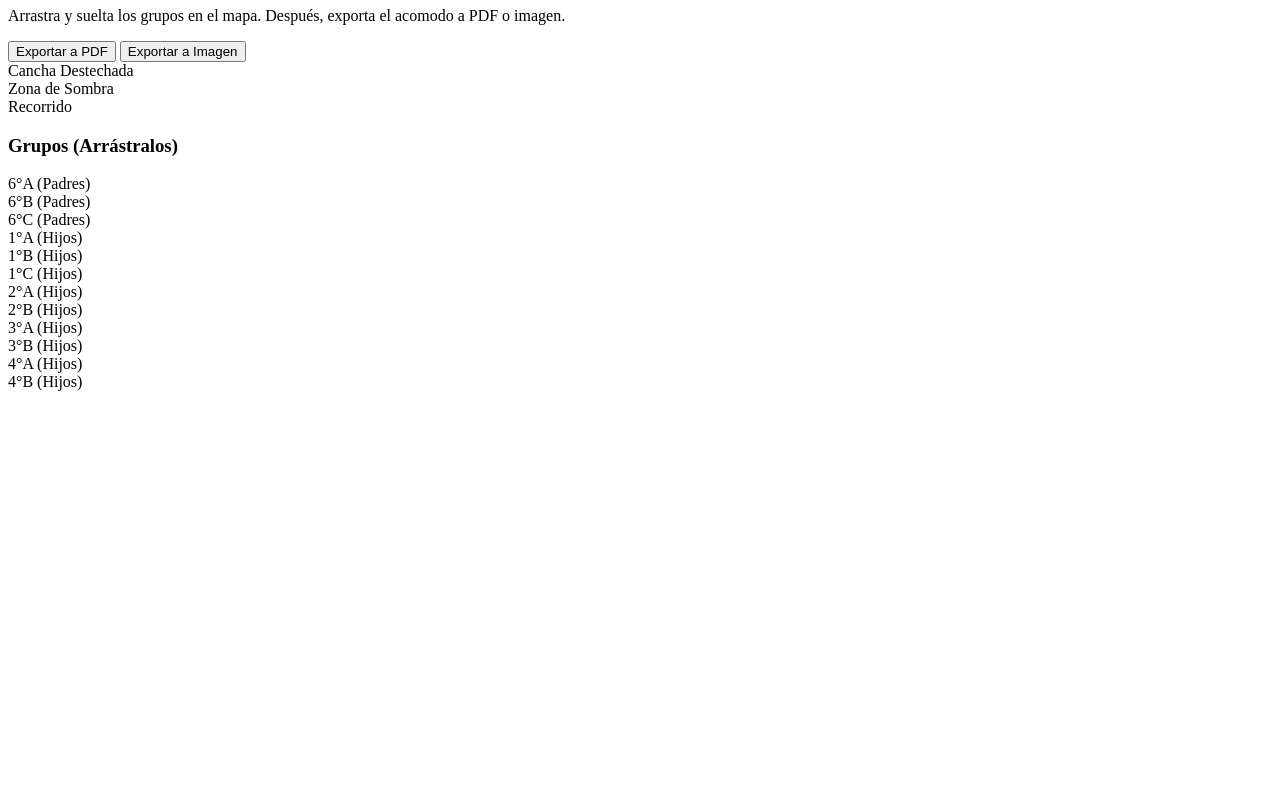
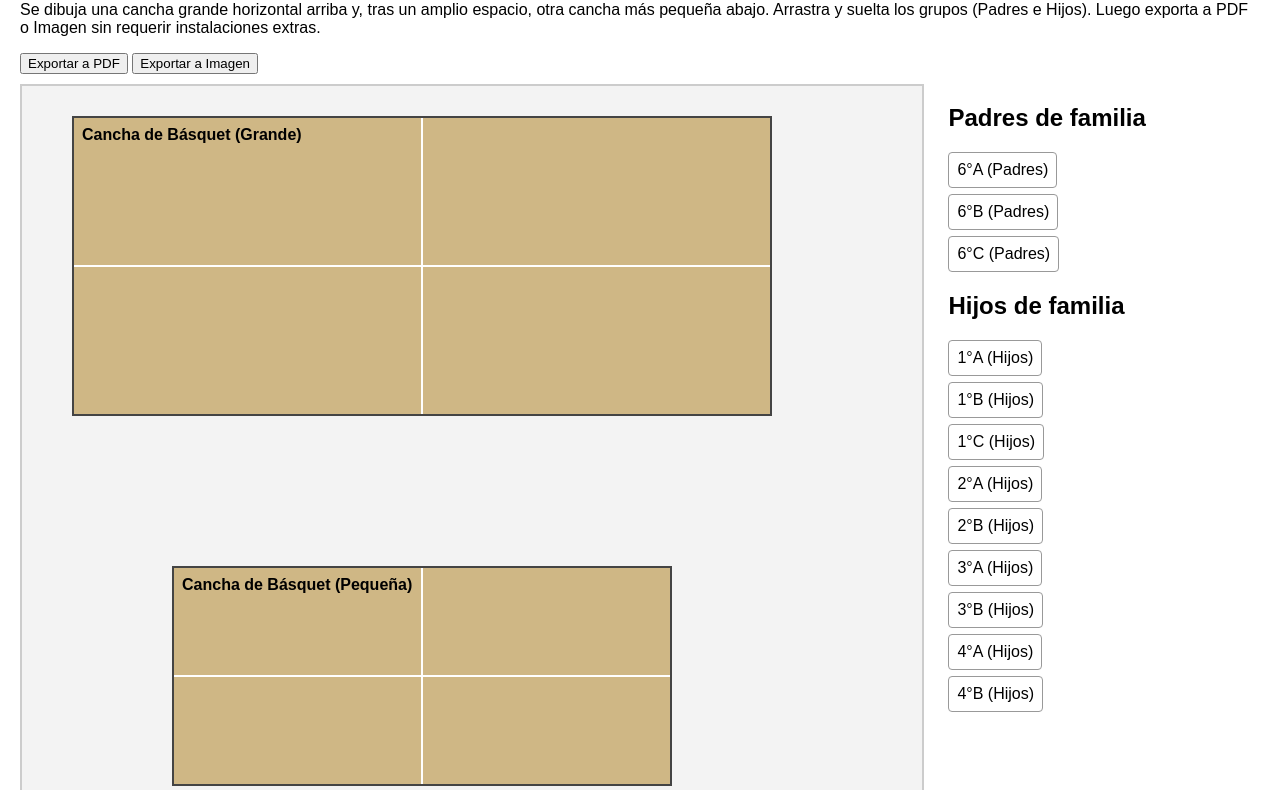
Before and after one commit to EMC-Yermo/Planeo, a plain HTML site: page index.html in a window 1280 px wide. Shown: the part 73-863 px from the top of the page. Before the commit the page ends 800 px from the top, so only its background shows below. Drawn offline with nearby package versions, Linux system fonts and the light colour scheme.

Commit message:
Add files via upload

```diff
--- a/css/style.css
+++ b/css/style.css
@@ -0,0 +1,153 @@
+/* Estilos básicos */
+body {
+    font-family: Arial, sans-serif;
+    margin: 20px;
+  }
+
+  h1 {
+    margin-bottom: 10px;
+  }
+
+  .buttons-container {
+    margin-bottom: 10px;
+  }
+
+  /* Contenedor principal (mapa con dos canchas) */
+  #map-container {
+    width: 900px;      /* más ancho para acomodar líneas */
+    height: 800px;     /* más alto para dos canchas separadas */
+    border: 2px solid #ccc;
+    position: relative;
+    background-color: #f3f3f3;
+    display: inline-block;
+    vertical-align: top;
+    overflow: hidden;
+  }
+
+  /* CANCHAS DE BÁSQUET (BASE) */
+  .court {
+    position: absolute;
+    background-color: #cfb785; /* color base del “parquet” */
+    border: 2px solid #444;
+    box-sizing: border-box;
+    overflow: hidden;
+  }
+
+  /* Etiqueta dentro de cada cancha */
+  .label {
+    position: absolute;
+    top: 8px;
+    left: 8px;
+    color: #000;
+    font-weight: bold;
+    z-index: 1;
+  }
+
+  /*
+   * Líneas principales de la cancha (horizontal):
+   * - Línea central horizontal
+   * - Línea central vertical
+   * - Círculos (arco) en mitad
+   * - Paint area (área de la canasta)
+   */
+  .court::before,
+  .court::after {
+    content: "";
+    position: absolute;
+    background-color: #fff; /* líneas blancas */
+  }
+
+  /* Cancha grande */
+  .court-big {
+    top: 30px;     /* más arriba */
+    left: 50px;
+    width: 700px;
+    height: 300px;
+  }
+
+  /* 1) Línea central horizontal (pseudo-elemento ::before) */
+  .court-big::before {
+    left: 0;
+    top: 50%;
+    width: 100%;
+    height: 2px; /* grosor */
+    transform: translateY(-50%);
+  }
+
+  /* 2) Línea central vertical (pseudo-elemento ::after) */
+  .court-big::after {
+    top: 0;
+    left: 50%;
+    width: 2px;
+    height: 100%;
+    transform: translateX(-50%);
+  }
+
+  /* Semicírculo central en la cancha grande */
+  .court-big::marker, /* No se usa marker, se usa un div fantasma */
+  .court-big > .semicircle-big {
+    /* Este se definirá abajo manualmente, lo podemos hacer con un div o pseudo extra */
+  }
+
+  /*
+   * Cancha pequeña
+   * (aún más abajo, estilo similar pero dimensiones diferentes)
+   */
+  .court-small {
+    top: 480px;    /* bastante separada de la grande */
+    left: 150px;
+    width: 500px;
+    height: 220px;
+  }
+
+  /* Pseudo-elementos horizontales en la cancha pequeña */
+  .court-small::before {
+    left: 0;
+    top: 50%;
+    width: 100%;
+    height: 2px;
+    transform: translateY(-50%);
+  }
+
+  .court-small::after {
+    top: 0;
+    left: 50%;
+    width: 2px;
+    height: 100%;
+    transform: translateX(-50%);
+  }
+
+  /* Area para soltar los grupos */
+  #drop-area {
+    position: absolute;
+    top: 0;
+    left: 0;
+    width: 100%;
+    height: 100%;
+  }
+
+  /* Panel con grupos */
+  #groups-container {
+    display: inline-block;
+    width: 200px;
+    vertical-align: top;
+    margin-left: 20px;
+  }
+
+  .group {
+    background-color: #fff;
+    border: 1px solid #999;
+    border-radius: 4px;
+    margin: 6px 0;
+    padding: 8px;
+    cursor: grab;
+    user-select: none;
+    width: fit-content;
+  }
+
+  /* Clones que se sueltan en el mapa */
+  .placed {
+    position: absolute;
+    white-space: nowrap;
+    z-index: 2;
+  }
--- a/index.html
+++ b/index.html
@@ -2,18 +2,21 @@
 <html lang="es">
   <head>
     <meta charset="UTF-8" />
-    <title>Acomodo Viacrucis - Mapa HTML/CSS (Corregido)</title>
-
-    <!-- Vinculamos nuestro archivo de estilos local -->
+    <title>Acomodo - Dos Canchas de Básquet Estilizadas</title>
+    <!-- Nuestro CSS -->
     <link rel="stylesheet" href="./css/style.css" />
 
-    <!-- Librerías (CDN) para exportar: html2canvas y jsPDF -->
+    <!-- Librerías (CDN) para exportar a PDF/imagen -->
     <script src="https://cdn.jsdelivr.net/npm/html2canvas@1.4.1/dist/html2canvas.min.js"></script>
     <script src="https://cdn.jsdelivr.net/npm/jspdf@2.5.1/dist/jspdf.umd.min.js"></script>
   </head>
   <body>
-    <h1>Acomodo Viacrucis - Mapa HTML/CSS</h1>
-    <p>Arrastra y suelta los grupos en el mapa. Después, exporta el acomodo a PDF o imagen.</p>
+    <h1>Mapa con Dos Canchas de Básquet (Estilizadas)</h1>
+    <p>
+      Se dibuja una cancha grande horizontal arriba y, tras un amplio espacio,
+      otra cancha más pequeña abajo. Arrastra y suelta los grupos (Padres e
+      Hijos). Luego exporta a PDF o Imagen sin requerir instalaciones extras.
+    </p>
 
     <!-- Botones para exportar -->
     <div class="buttons-container">
@@ -21,33 +24,30 @@
       <button id="btn-img">Exportar a Imagen</button>
     </div>
 
-    <!-- Contenedor principal del mapa (dibujado con divs) -->
+    <!-- Contenedor principal de las canchas -->
     <div id="map-container">
-      <!-- Zona: Cancha Destechada -->
-      <div class="zone cancha">
-        <span>Cancha Destechada</span>
-      </div>
-      <!-- Zona: Zona de Sombra -->
-      <div class="zone sombra">
-        <span>Zona de Sombra</span>
-      </div>
-      <!-- Zona: Recorrido -->
-      <div class="zone recorrido">
-        <span>Recorrido</span>
+      <!-- Cancha grande (horizontal, más detallada) -->
+      <div class="court court-big">
+        <div class="label">Cancha de Básquet (Grande)</div>
       </div>
 
-      <!-- Área donde se posicionan los grupos arrastrados -->
+      <!-- Cancha pequeña (horizontal) más abajo -->
+      <div class="court court-small">
+        <div class="label">Cancha de Básquet (Pequeña)</div>
+      </div>
+
+      <!-- Área donde se sueltan los grupos arrastrados -->
       <div id="drop-area"></div>
     </div>
 
-    <!-- Panel con grupos para arrastrar (ejemplo: Padres e Hijos) -->
+    <!-- Lista de grupos (Padres e Hijos) -->
     <div id="groups-container">
-      <h3>Grupos (Arrástralos)</h3>
-      <!-- Padres de familia -->
+      <h2>Padres de familia</h2>
       <div class="group" draggable="true">6°A (Padres)</div>
       <div class="group" draggable="true">6°B (Padres)</div>
       <div class="group" draggable="true">6°C (Padres)</div>
-      <!-- Hijos de familia -->
+
+      <h2>Hijos de familia</h2>
       <div class="group" draggable="true">1°A (Hijos)</div>
       <div class="group" draggable="true">1°B (Hijos)</div>
       <div class="group" draggable="true">1°C (Hijos)</div>
@@ -59,7 +59,7 @@
       <div class="group" draggable="true">4°B (Hijos)</div>
     </div>
 
-    <!-- Archivo JS propio -->
+    <!-- Nuestro JS principal -->
     <script src="./js/script.js"></script>
   </body>
 </html>
--- a/js/script.js
+++ b/js/script.js
@@ -1,4 +1,4 @@
-// Tomamos la función jsPDF desde la variable global (CDN)
+// Tomamos jsPDF de la variable global (CDN)
 const { jsPDF } = window.jspdf;
 
 document.addEventListener("DOMContentLoaded", () => {
@@ -9,42 +9,39 @@ document.addEventListener("DOMContentLoaded", () => {
   let offsetX = 0;
   let offsetY = 0;
 
-  // Todos los div.group se pueden arrastrar
+  // Asignamos dragstart a cada .group
   const groups = document.querySelectorAll(".group");
   groups.forEach((elem) => {
     elem.addEventListener("dragstart", (e) => {
       draggedElem = elem;
-      // Calculamos la posición interna del cursor
       const rect = elem.getBoundingClientRect();
       offsetX = e.clientX - rect.left;
       offsetY = e.clientY - rect.top;
-      // Transferencia de datos (opcional)
       e.dataTransfer.setData("text/plain", elem.innerText);
     });
   });
 
-  // Permitimos soltar en #drop-area
+  // Permitir soltar en #drop-area
   dropArea.addEventListener("dragover", (e) => {
     e.preventDefault();
   });
 
-  // Al soltar uno de los elementos
+  // Al soltar
   dropArea.addEventListener("drop", (e) => {
     e.preventDefault();
     if (draggedElem) {
-      // Creamos un clon con la clase .placed
+      // Clonamos el elemento
       const clone = draggedElem.cloneNode(true);
       clone.classList.add("placed");
       dropArea.appendChild(clone);
 
-      // Calculamos posición absoluta
+      // Calculamos coordenadas dentro del contenedor
       const containerRect = dropArea.getBoundingClientRect();
       const newLeft = e.clientX - containerRect.left - offsetX;
       const newTop = e.clientY - containerRect.top - offsetY;
 
-      // Asignamos pos. al clon
-      clone.style.left = `${newLeft}px`;
-      clone.style.top = `${newTop}px`;
+      clone.style.left = newLeft + "px";
+      clone.style.top = newTop + "px";
 
       draggedElem = null;
     }
@@ -58,23 +55,23 @@ document.addEventListener("DOMContentLoaded", () => {
   btnPdf.addEventListener("click", async () => {
     const canvas = await html2canvas(mapContainer);
     const imgData = canvas.toDataURL("image/png");
+    const pdf = new jsPDF({ orientation: "p", unit: "pt", format: "letter" });
 
-    const pdf = new jsPDF({ orientation: "p", unit: "pt", format: "letter" });
     const pdfWidth = pdf.internal.pageSize.getWidth();
     const imgProps = pdf.getImageProperties(imgData);
     const pdfHeight = (imgProps.height * pdfWidth) / imgProps.width;
 
     pdf.addImage(imgData, "PNG", 0, 0, pdfWidth, pdfHeight);
-    pdf.save("acomodo-viacrucis.pdf");
+    pdf.save("acomodo-canchas.pdf");
   });
 
-  // Exportar a Imagen (PNG)
+  // Exportar a Imagen
   btnImg.addEventListener("click", async () => {
     const canvas = await html2canvas(mapContainer);
     const imgData = canvas.toDataURL("image/png");
     const link = document.createElement("a");
     link.href = imgData;
-    link.download = "acomodo-viacrucis.png";
+    link.download = "acomodo-canchas.png";
     document.body.appendChild(link);
     link.click();
     document.body.removeChild(link);
```
